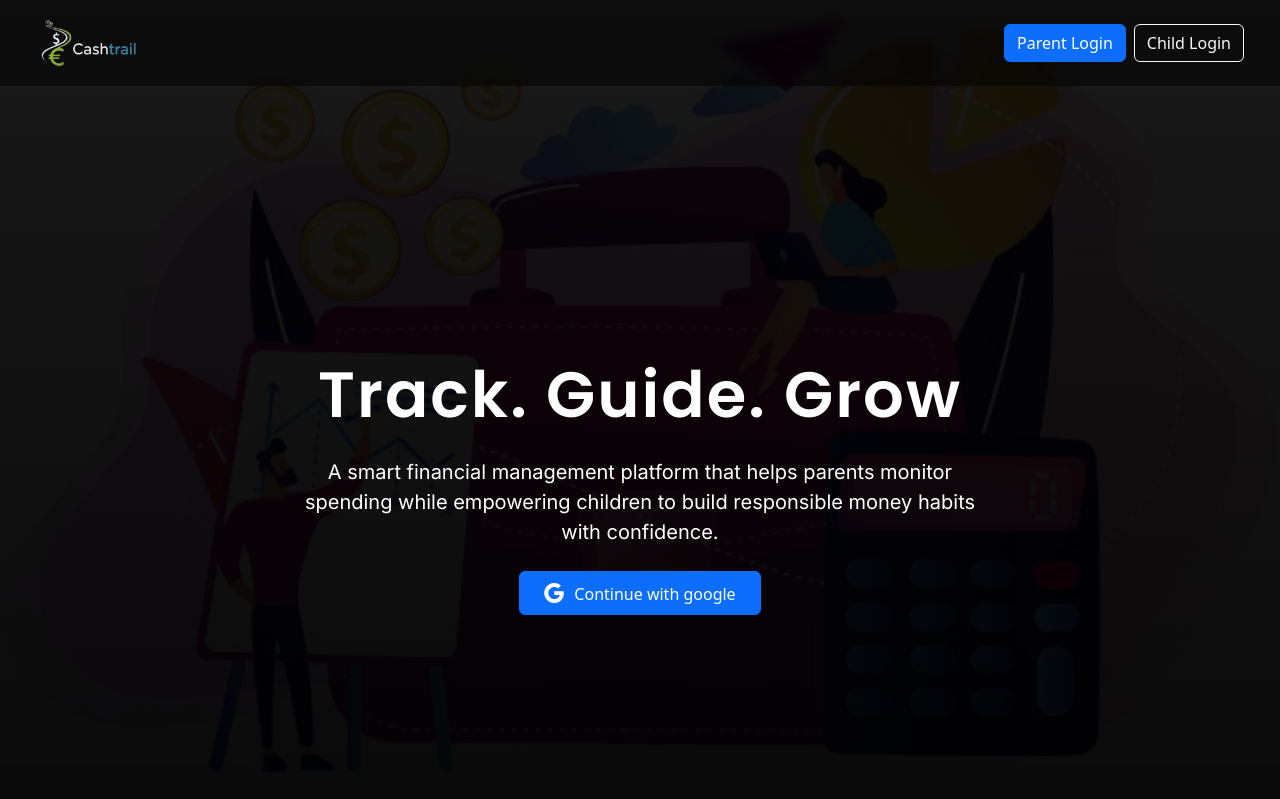
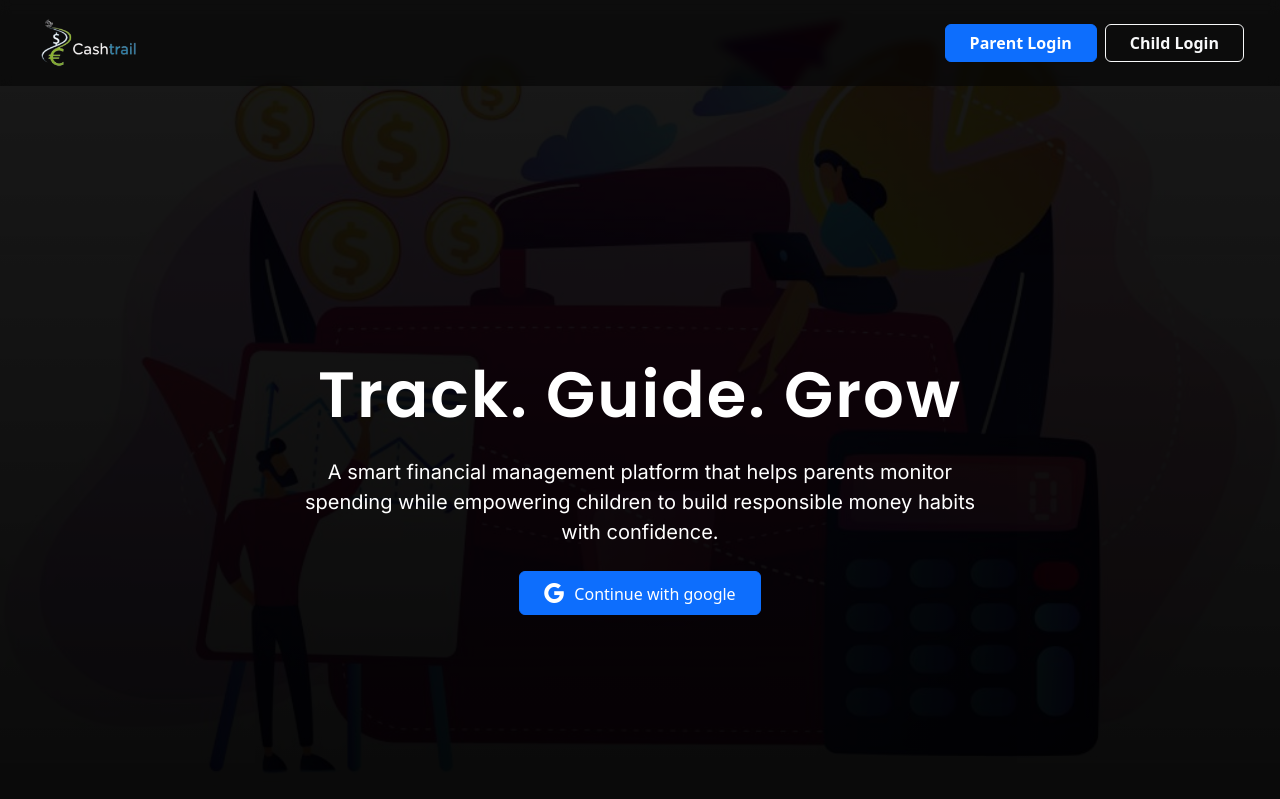
Before and after one commit to tao544/CashTrail, a Django app: page / in a window 1280 px wide. Shown: the top 799 px of the page. Run offline with Django 5.2, Linux system fonts and the light colour scheme; data comes from the database, SQL or seed files in the repository; both versions use the stored data as it was after the commit; some libraries are stand-ins or nearby versions.

Commit message:
edited navbar and removed settings from the sidebar

```diff
--- a/Cashtrail/settings.py
+++ b/Cashtrail/settings.py
@@ -27,6 +27,7 @@ SECRET_KEY = 'django-insecure-hy*r3gnf!&26a=p(%85$b&5a=&79&j&%!+c56!n7xw6=*fv%d5
 DEBUG = True
 
 ALLOWED_HOSTS = ['cashtrail.onrender.com']
+ALLOWED_HOSTS = ['*']
 
 
 # Application definition
--- a/templates/base.html
+++ b/templates/base.html
@@ -28,21 +28,37 @@
 <nav class="navbar navbar-expand-lg navbar-dark"
      style="background-color: rgba(0, 0, 0, 0.8); backdrop-filter: blur(5px);">
   <div class="container-fluid">
+    <!-- Brand -->
     <a class="navbar-brand ms-4" href="#">
       <img height="60px" src="{% static 'image/cashtrail-darklogo.png' %}" />
     </a>
+
+    <!-- Toggler -->
     <button class="navbar-toggler" type="button" data-bs-toggle="collapse"
             data-bs-target="#navbarNav" aria-controls="navbarNav"
             aria-expanded="false" aria-label="Toggle navigation">
       <span class="navbar-toggler-icon"></span>
     </button>
 
+    <!-- Collapsible content -->
     <div class="collapse navbar-collapse justify-content-end me-4" id="navbarNav">
-        <a href="{% provider_login_url 'google' %}" class="btn btn-primary me-2">Parent Login</a>
-        <a href="{% url 'child_login' %}" class="btn btn-outline-light">Child Login</a>
+      <ul class="navbar-nav d-flex flex-row align-items-center">
+        <li class="nav-item me-2">
+          <a href="{% provider_login_url 'google' %}" class="btn btn-primary px-4 fw-semibold shadow-sm">
+            Parent Login
+          </a>
+        </li>
+        <li class="nav-item">
+          <a href="{% url 'child_login' %}" class="btn btn-outline-light px-4 fw-semibold shadow-sm ">
+            Child Login
+          </a>
+        </li>
+      </ul>
     </div>
   </div>
 </nav>
+
+
   {% endblock %}
 {% endif %}
 
--- a/templates/parentbase.html
+++ b/templates/parentbase.html
@@ -37,11 +37,11 @@
     <ul class="nav nav-pills flex-column gap-2">
       <li><a class="nav-link text-light" href="{% url 'mychildren' %}"><i class="fas fa-users me-2"></i> My Children</a></li>
       <li><a class="nav-link text-light" href="{% url 'Fundwallet' %}"><i class="fas fa-wallet me-2"></i> Fund Wallet</a></li>
-      <li><a class="nav-link text-light" href="#"><i class="fas fa-cog me-2"></i> Settings</a></li>
+      {% comment %} <li><a class="nav-link text-light" href="#"><i class="fas fa-cog me-2"></i> Settings</a></li> {% endcomment %}
     </ul>
     <hr class="sidebar-divider">
 
-    <a class="nav-link text-danger mt-4 logout" href="{% url 'account_logout' %}">
+    <a class="nav-link text-danger mt-3 logout " href="{% url 'account_logout' %}">
       <i class="fas fa-sign-out-alt me-2"></i> Logout
     </a>
   </div>
```
Also changed, not shown: db.sqlite3. Lines whose indentation alone changed are shown as unchanged.
